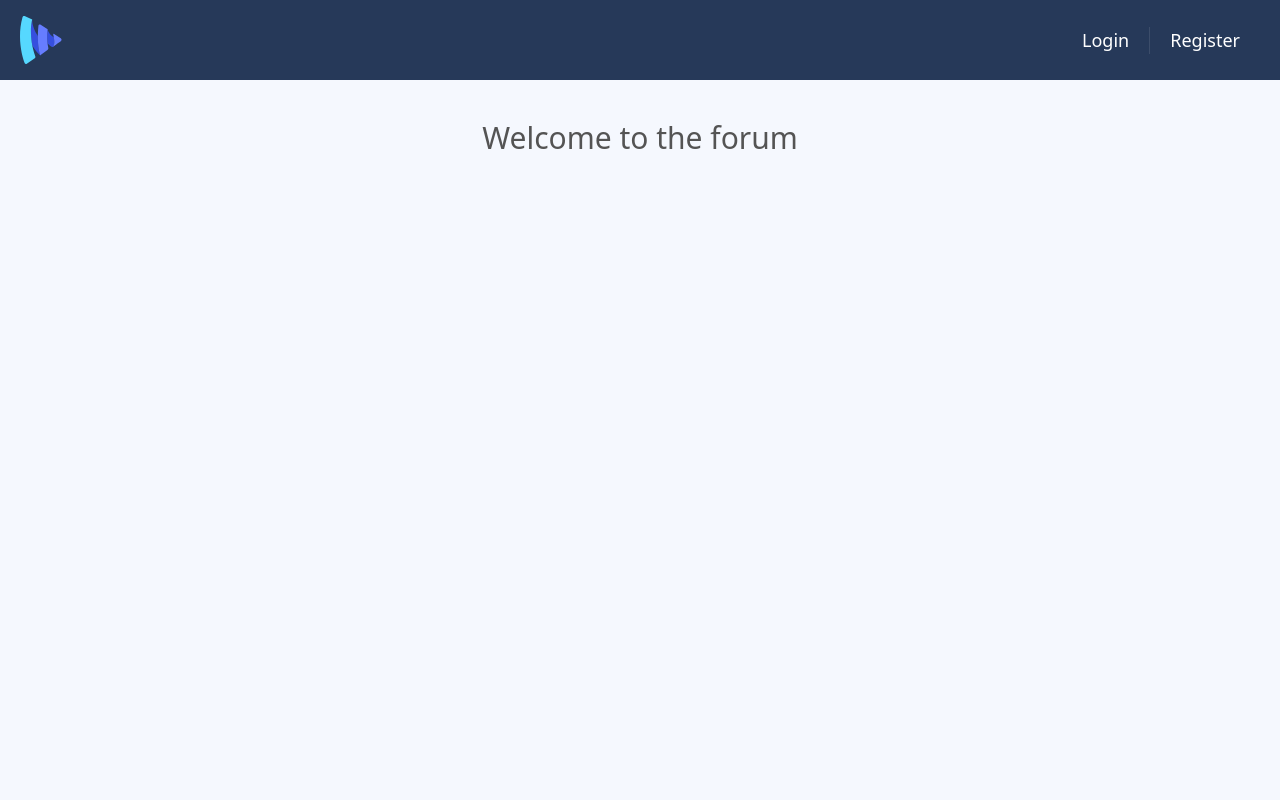
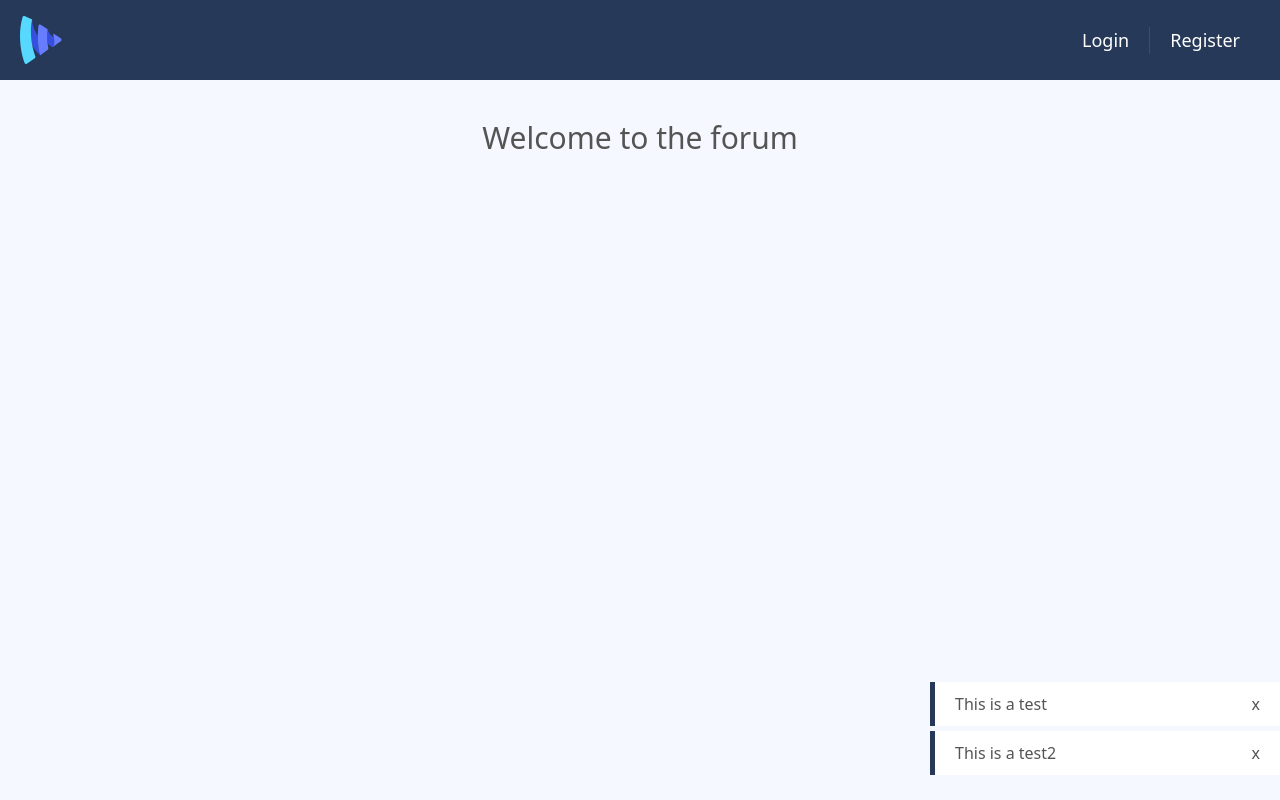
Before and after one commit to JaavierR/vite-forum, a Vue app: page / in a window 1280 px wide. Built offline with nearby package versions, Linux system fonts and the light colour scheme; no server answers; the database is empty.

Commit message:
feat: :sparkles: add notification component with composables

```diff
--- a/src/App.vue
+++ b/src/App.vue
@@ -4,6 +4,7 @@
     <RouterView v-show="showPage" @ready="onPageReady" :key="$route.fullPath" />
     <AppSpinner v-show="!showPage" class="mt-14" />
   </div>
+  <AppNotifications />
 </template>
 
 <script>
--- /dev/null
+++ b/src/components/AppNotifications.vue
@@ -0,0 +1,41 @@
+<template>
+  <div class="notifications">
+    <div
+      class="notification"
+      v-for="notification in notifications"
+      :key="notification.id"
+    >
+      <span>{{ notification.message }}</span>
+      <button @click.prevent="removeNotification(notification.id)">x</button>
+    </div>
+  </div>
+</template>
+
+<script>
+import useNotifications from '@/composables/useNotifications'
+
+export default {
+  setup() {
+    const { notifications, removeNotification } = useNotifications()
+    return { notifications, removeNotification }
+  },
+}
+</script>
+
+<style scoped>
+.notifications {
+  position: fixed;
+  bottom: 20px;
+  right: 0;
+}
+.notification {
+  background: white;
+  display: flex;
+  justify-content: space-between;
+  width: 350px;
+  box-shadow: 2px 2px 2px 2px rbga(0, 0, 0.5);
+  padding: 10px 20px;
+  margin-bottom: 5px;
+  border-left: 5px solid #263959;
+}
+</style>
--- /dev/null
+++ b/src/composables/useNotifications.js
@@ -0,0 +1,26 @@
+import { reactive } from 'vue'
+
+const notifications = reactive([
+  { id: 1, message: 'This is a test' },
+  { id: 2, message: 'This is a test2' },
+])
+
+const addNotification = (notification) => {
+  notifications.push({
+    id: Math.random() + Date.now(),
+    ...notification,
+  })
+}
+
+const removeNotification = (id) => {
+  const index = notifications.findIndex((item) => item.id === id)
+  notifications.splice(index, 1)
+}
+
+export default function useNotifications() {
+  return {
+    notifications,
+    addNotification,
+    removeNotification,
+  }
+}
```
